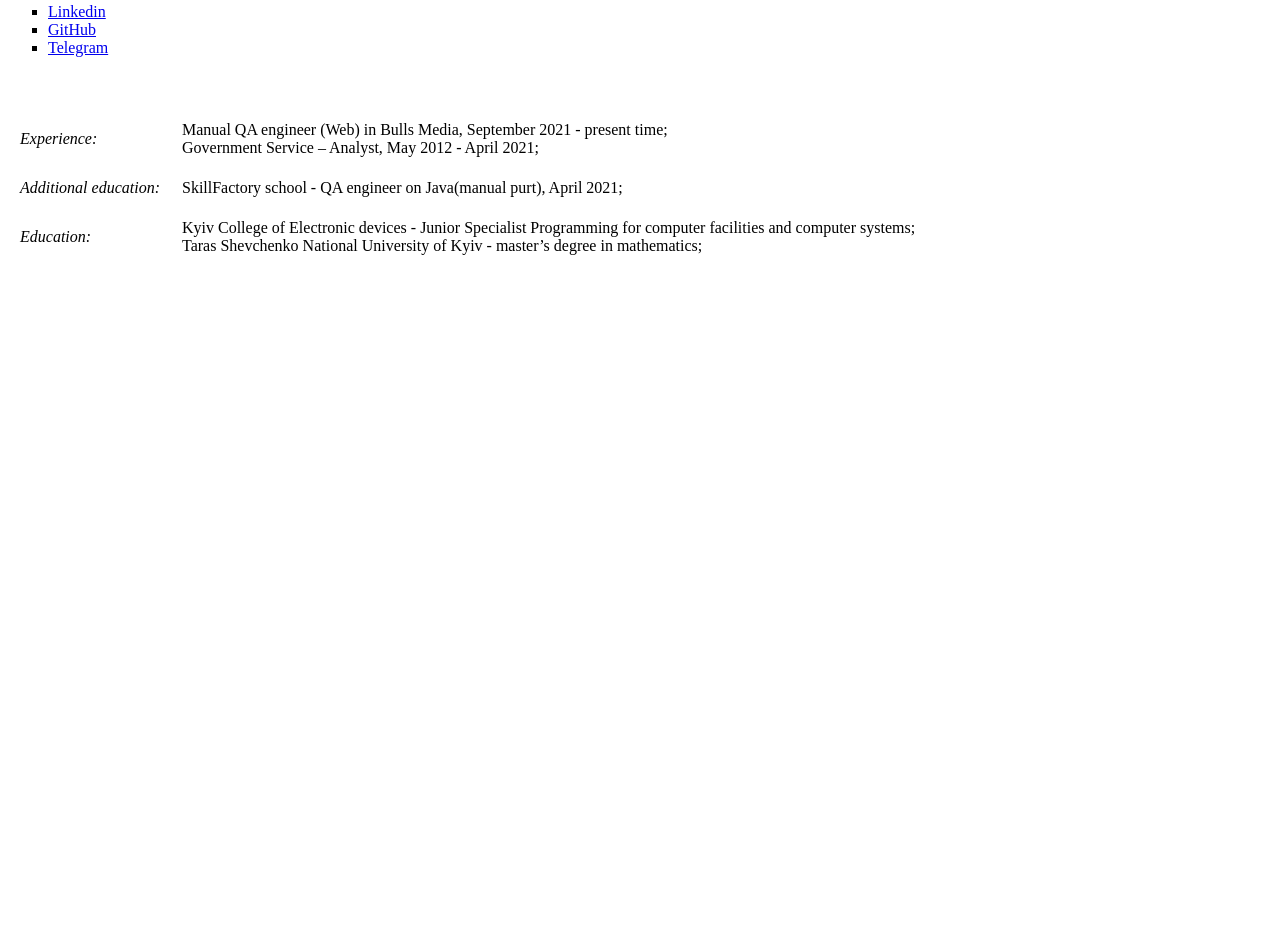
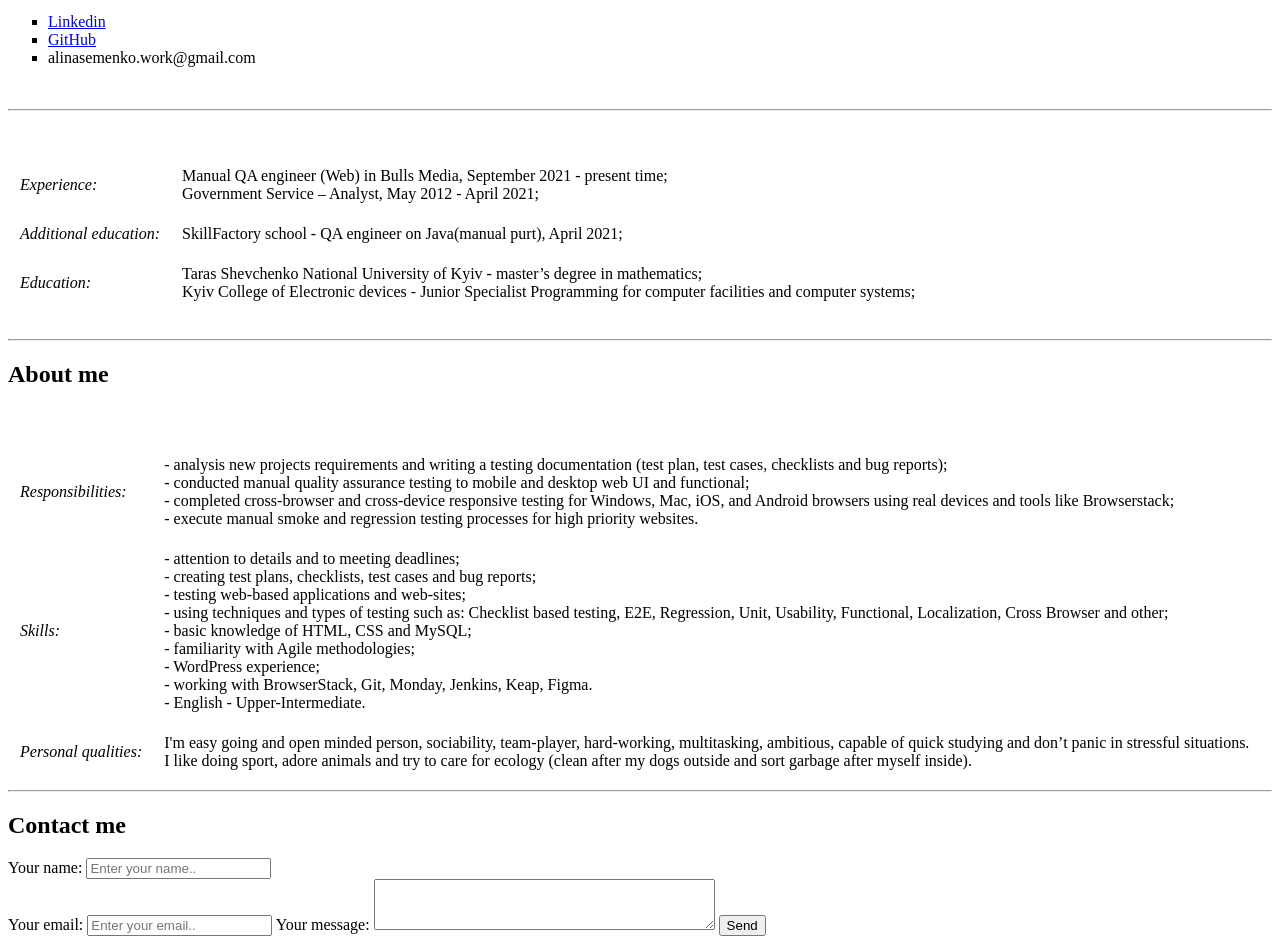
Before and after one commit to AlinaSemenko/CV, a plain HTML site: page index.html in a window 1280 px wide. Shown: the part 403-1347 px from the top of the page. Before the commit the page ends 800 px from the top, so only its background shows below. Drawn offline with Linux system fonts and the light colour scheme.

Commit message:
finish with html part

```diff
--- a/index.html
+++ b/index.html
@@ -5,7 +5,7 @@
     <title>Alina Semenko CV</title>
 </head>
 <body>
-    <table cellspacing="15">
+    <table cellspacing="20">
         <tr>
             <td>
                 <img src="avatar.jpg" width="200">
@@ -26,8 +26,12 @@
     <ul type="square">
         <li><a href="https://www.linkedin.com/in/alina-semenko" target="_blank">Linkedin</a></li>
         <li><a href="https://github.com/AlinaSemenko" target="_blank">GitHub</a></li>
-        <li><a href="..." target="_blank">Telegram</a></li>
+        <li><a>alinasemenko.work@gmail.com</a></li>
     </ul>
+    <br>
+
+    <hr>
+
     <table cellpadding = '10'>
         <tr>
             <td><em>Experience:</em></td>
@@ -41,14 +45,91 @@
             <td>SkillFactory school - QA engineer on Java(manual purt), April 2021;</td>
         </tr>
         <br>
+
         <tr>
             <td><em>Education:</em></td>
-            <td>Kyiv College of Electronic devices - Junior Specialist
-                Programming for computer facilities and computer systems;<br>
-                Taras Shevchenko National University of Kyiv - master’s
+            <td>Taras Shevchenko National University of Kyiv - master’s
                 degree in mathematics;
+                <br>
+                Kyiv College of Electronic devices - Junior Specialist
+                Programming for computer facilities and computer systems;
                 </td>
         </tr>
     </table>
+    <br>
+    <hr>
+    <h2> About me</h2>
+    <table cellpadding = '10'>
+        <tr>
+            <td><em>Responsibilities:</em></td>
+            <td> - analysis new projects requirements and writing a testing
+                documentation (test plan, test cases, checklists and bug reports);
+                 <br>
+                 - conducted manual quality assurance testing to mobile and
+                desktop web UI and functional;
+                <br>
+                - completed cross-browser and cross-device responsive testing
+                for Windows, Mac, iOS, and Android browsers using real
+                devices and tools like Browserstack;
+                <br>
+                - execute manual smoke and regression testing processes for
+                high priority websites.</td>
+        </tr>
+        <br>
+        <tr>
+            <td><em>Skills:</em></td>
+            <td>- attention to details and to meeting deadlines;
+                <br>
+                - creating test plans, checklists, test cases and bug reports;
+                <br>
+                - testing web-based applications and web-sites;
+                <br>
+                - using techniques and types of testing such as: Checklist based
+                testing, E2E, Regression, Unit, Usability, Functional,
+                Localization, Cross Browser and other;
+                <br>
+                - basic knowledge of HTML, CSS and MySQL;
+                <br>
+                - familiarity with Agile methodologies;
+                <br>
+                - WordPress experience;
+                <br>
+                - working with BrowserStack, Git, Monday, Jenkins, Keap,
+                Figma.
+                <br>
+                - English - Upper-Intermediate.
+                <br></td>
+        </tr>
+        <br>
+
+        <tr>
+            <td><em>Personal qualities:</em></td>
+            <td>I'm easy going and open minded person, sociability, team-player,
+                hard-working, multitasking, ambitious, capable of quick
+                studying and don’t panic in stressful situations.
+                <br>
+                I like doing
+                sport, adore animals and try to care for ecology (clean after my
+                dogs outside and sort garbage after myself inside).
+                </td>
+        </tr>
+    </table>
+    <hr>
+    <h2>Contact me</h2>
+    <form>
+        <label for="name">Your name:</label>
+        <input type="text" id="name"
+        placeholder="Enter your name..">
+    <br>
+        <label for="email">Your email:</label>
+        <input type="email" id="email"
+        placeholder="Enter your email..">
+
+        <label for="text">Your message:</label>
+        <textarea id="text" rows="3" cols="40"></textarea>
+        <input type="submit" value = "Send">
+
+    </form>
+
 </body>
 </html>
```
